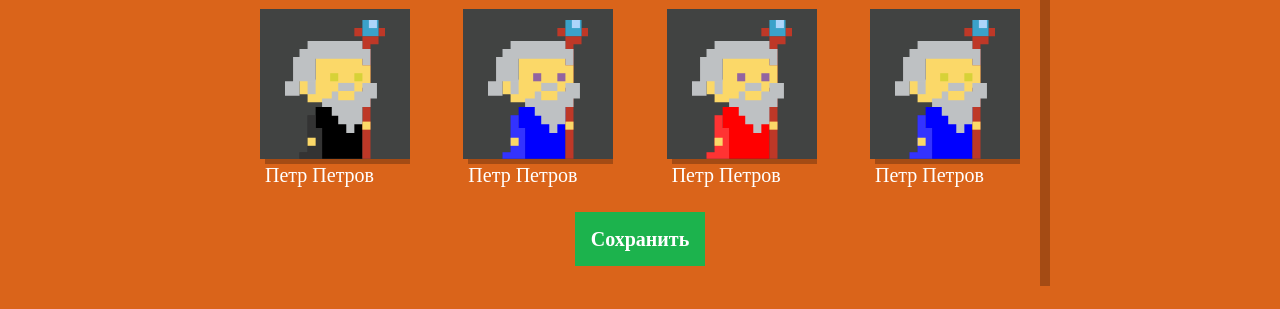
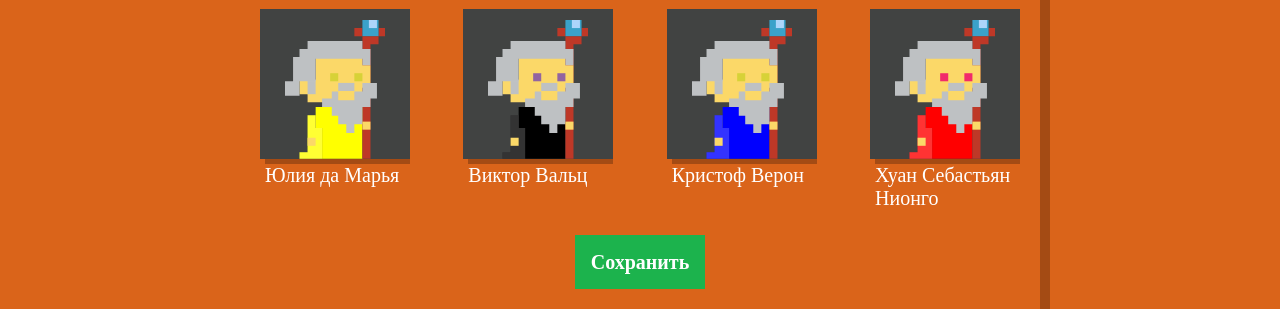
Before and after one commit to MiGlia/233300-code-and-magick-20, a website: page index.html in a window 1280 px wide. Shown: the part 670-979 px from the top of the page. Before the commit the page ends 956 px from the top, so only its background shows below. Drawn offline with Linux system fonts and the light colour scheme; a web font is replaced by a local one.

Commit message:
добавил документацию

```diff
--- a/index.html
+++ b/index.html
@@ -221,9 +221,9 @@
     return gameFieldHeight/3 - wizardHeight;
   }
 </script>
-<script src="js/setup.js"></script>
 <script src="js/stat.js"></script>
 <script src="js/util.js"></script>
+<script src="js/setup.js"></script>
 <script src="js/game.js"></script>
 
 
--- a/js/setup.js
+++ b/js/setup.js
@@ -5,61 +5,73 @@
   var WIZARD_NAMES = ['Иван', 'Хуан Себастьян', 'Мария', 'Кристоф', 'Виктор', 'Юлия', 'Люпита', 'Вашингтон'];
   var WIZARD_SURNAMES = ['да Марья', 'Верон', 'Мирабелла', 'Вальц', 'Онопко', ' Топольницкая', 'Нионго', ' Ирвинг'];
   var userDialog = document.querySelector('.setup');
+  var countObject = 4;
 
   userDialog.classList.remove('hidden');
   userDialog.querySelector('.setup-similar').classList.remove('hidden');
 
-  function getRandomValue(min, max) {
-    return Math.random() * (max - min) + min;
-  }
+  // Создаем пустой массив для будущего заполнения
+  var wiz = [];
 
-  var wiz = [];
   /**
    * @param  {Array} arr - массив
-   * @return {?}
+   * @return {?} - возвращает случайный элемент массива
    */
   function getRandomItemArray(arr) {
-    return (arr[Math.floor(getRandomValue(0, arr.length - 1))]);
+    return (arr[Math.floor(window.util.getRandomValue(0, arr.length - 1))]);
   }
 
   /**
-   * FGDF
-   * @param  {Q} count D
-   * @param  {Q} arr D
-   * @param  {Q} arr1 D
-   * @param  {Q} arr2
-   * @param  {Q} arr3
-   * @return {Y}
+   * создает массив обьектов с рандомными свойствами
+   * @param  {number} count  - количество создаваемых обьектов
+   * @param  {Array} arr массив
+   * @param  {Array} arrName массив
+   * @param  {Array} arrSurName массив
+   * @param  {Array} arrCoat массив
+   * @param  {Array} arrEyes массив
+   * @return {Array} массив сгенерированных обьетов
    */
-  function createNewArrObject(count, arr, arr1, arr2, arr3) {
+  function createNewArrObject(count, arr, arrName, arrSurName, arrCoat, arrEyes) {
     for (var i = 0; i < count; i++) {
       arr.push(
           {
-            name: getRandomItemArray(arr1),
-            coatColor: getRandomItemArray(arr2),
-            eyesColor: getRandomItemArray(arr3)
+            name: getRandomItemArray(arrName) + ' ' + getRandomItemArray(arrSurName),
+            coatColor: getRandomItemArray(arrCoat),
+            eyesColor: getRandomItemArray(arrEyes)
           }
       );
     }
     return arr;
   }
 
-  createNewArrObject(4, wiz, WIZARD_NAMES, WIZARD_EYES_COLORS, WIZARD_COAT_COLORS);
+  createNewArrObject(countObject, wiz, WIZARD_NAMES, WIZARD_SURNAMES, WIZARD_EYES_COLORS, WIZARD_COAT_COLORS);
 
+  // находим место в разметке для вставки похожих персонажей
   var similarListElement = userDialog.querySelector('.setup-similar-list');
+  // шаблон
   var similarWizardTemplate = document.querySelector('#similar-wizard-template').content;
 
+  // пустой фрагмент для вставки в него шаблона
   var fragment = document.createDocumentFragment();
 
+  /**
+   * копирует шаблон и заполняет его данными из массива
+   * @param  {Array} arr - массив обьектов с свойствами волшебников
+   * @return {?} - обьект массива
+   */
   function renderWizard(arr) {
     var wizardElement = similarWizardTemplate.cloneNode(true);
 
-    wizardElement.querySelector('.setup-similar-label').name = arr.name;
+    wizardElement.querySelector('.setup-similar-label').textContent = arr.name;
     wizardElement.querySelector('.wizard-coat').style.fill = arr.coatColor;
     wizardElement.querySelector('.wizard-eyes').style.fill = arr.eyesColor;
     return wizardElement;
   }
 
+  /**
+   * проходится по массиву, добавляет во фрагмент кажлый обьект массива, добавляет в разметку фрагмент
+   * @param  {Array} arr - массив
+   */
   function drawWizards(arr) {
     for (var i = 0; i < arr.length; i++) {
       fragment.appendChild(renderWizard(arr[i]));
--- a/js/util.js
+++ b/js/util.js
@@ -19,7 +19,6 @@
   function getSliceArray(arr) {
     return arr.slice();
   }
-
   /**
    * Возвращает скопированный отсортированный по возрастанию массив
    * @param  {Array} arr - массив
```
